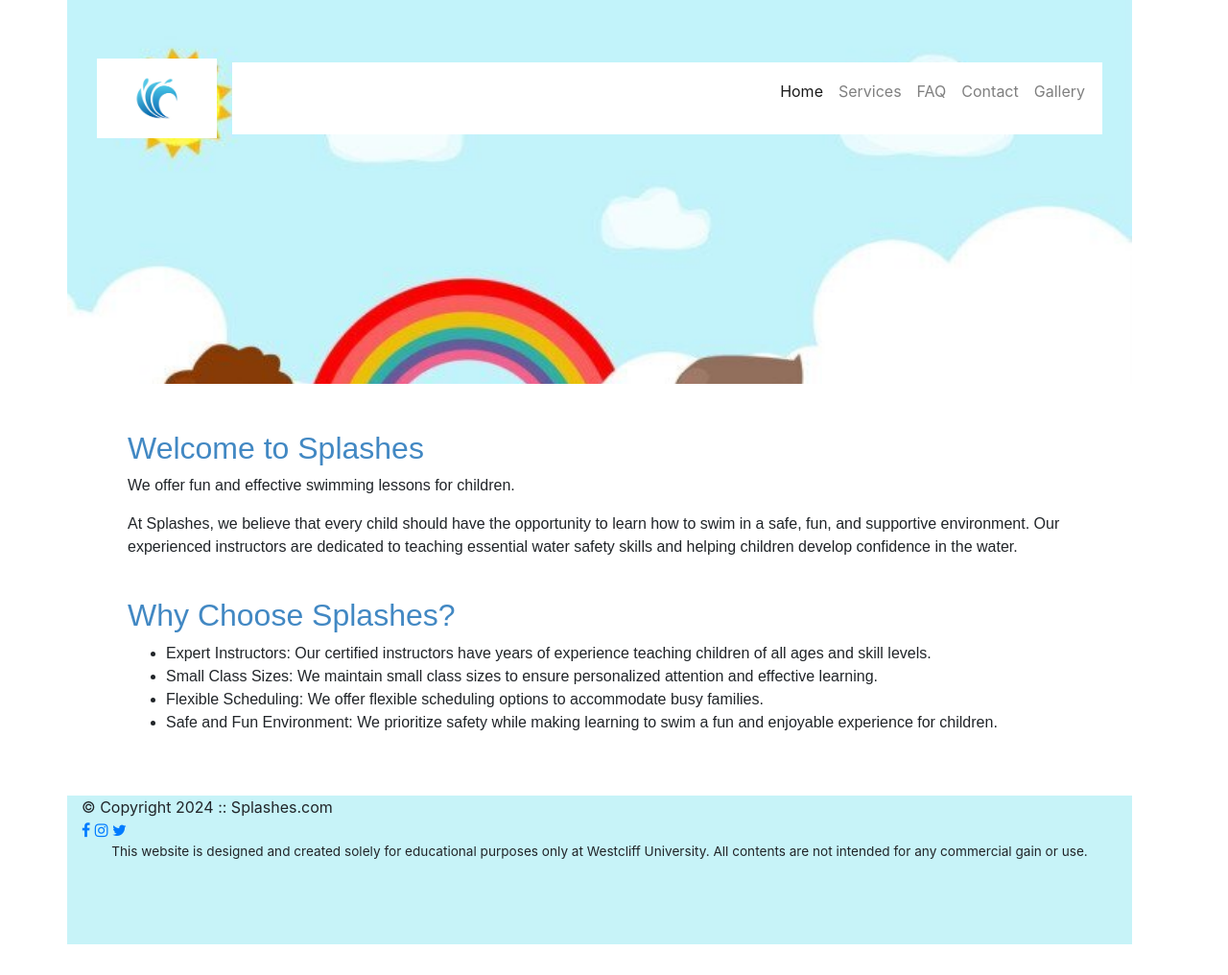
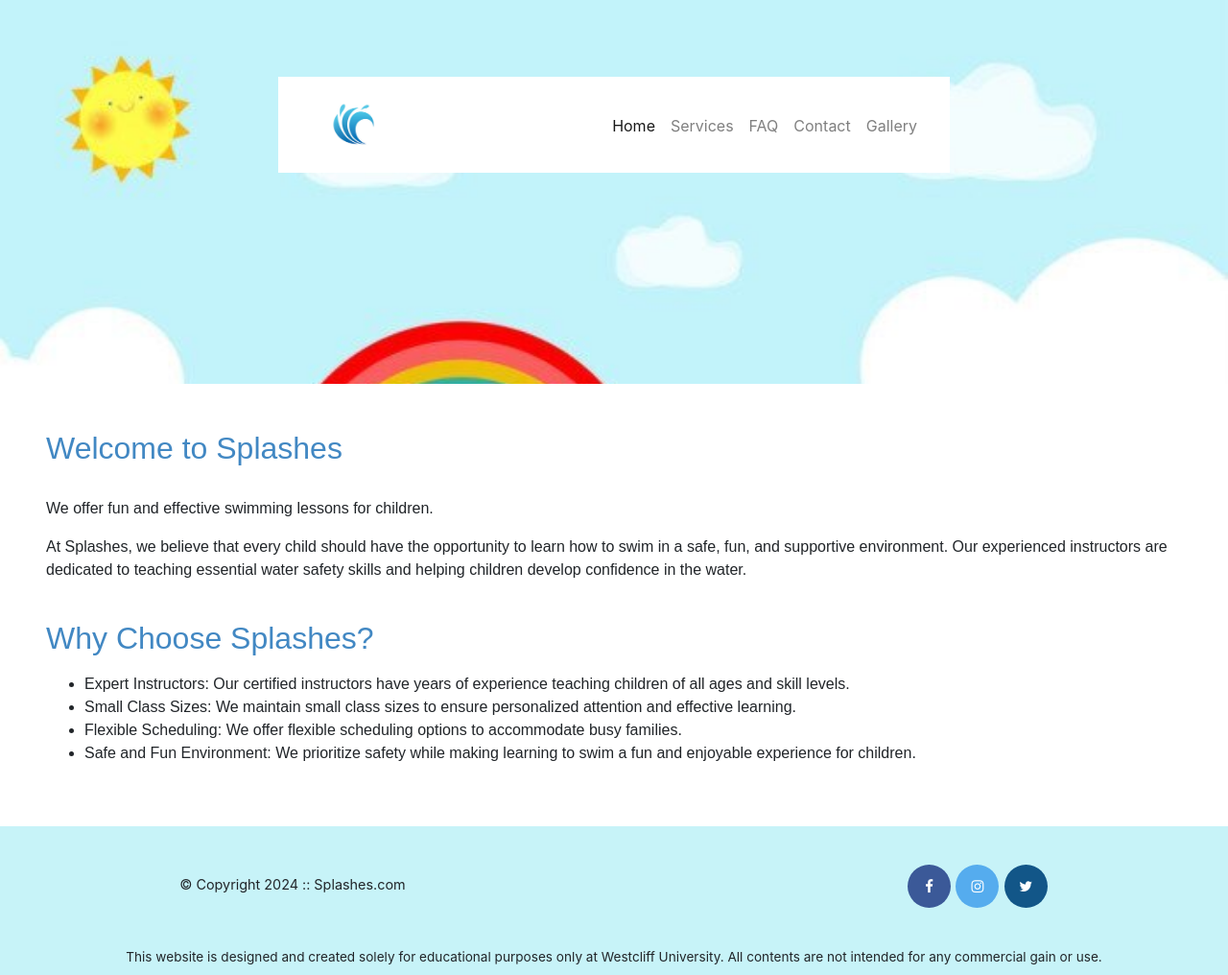
Before and after one commit to shaswatiroy/web801w6d3project1, a plain HTML site: page index.html in a window 1280 px wide. Shown: the whole page at 96% size. Before the commit the page ends 984 px from the top, so only its background shows below. Drawn offline with nearby package versions, Linux system fonts and the light colour scheme.

Commit message:
Revert "Update index.html"
This reverts commit cce4503d9e15d35f7555e7f28c8da66f22df6601.

```diff
--- a/index.html
+++ b/index.html
@@ -6,7 +6,7 @@
   <meta name="viewport" content="width=device-width, initial-scale=1">
   <link rel="stylesheet" href="https://cdn.jsdelivr.net/npm/bootstrap@4.6.2/dist/css/bootstrap.min.css">
   <script src="https://cdn.jsdelivr.net/npm/jquery@3.7.1/dist/jquery.slim.min.js"></script>
-    <script src="https://cdn.jsdelivr.net/npm/popper.js@1.16.1/dist/popper.min.js"></script>
+  <script src="https://cdn.jsdelivr.net/npm/popper.js@1.16.1/dist/umd/popper.min.js"></script>
   <script src="https://cdn.jsdelivr.net/npm/bootstrap@4.6.2/dist/js/bootstrap.bundle.min.js"></script>
   <link rel="stylesheet" href="https://cdnjs.cloudflare.com/ajax/libs/font-awesome/4.7.0/css/font-awesome.min.css">
   <link rel="stylesheet" href="styles.css">
@@ -14,15 +14,15 @@
 
 <body id="home">
     <!-- Container -->
-    <div class="container">
+    <div id="container">
         <!-- Header -->
-        <header class="row">
+        <header>
             <!-- Main Header -->
-            <div class="col-12">
+            <div class="main-header">
                <!-- Main Menu -->
                <nav class="navbar navbar-expand-md navbar-light sticky-top">
-                    <div class="navbar-brand">
-                        <img src="images/logo.jpg" alt="Splashes Logo" class="img-fluid" width="125">
+                    <div class="logo">
+                        <img src="images/logo.jpg" alt="Splashes Logo" width="125">
                     </div>
                     <button class="navbar-toggler" type="button" data-toggle="collapse" data-target="#navbarNav" aria-controls="navbarNav" aria-label="Toggle navigation">
                         <span class="navbar-toggler-icon"></span>
@@ -52,28 +52,29 @@
         </header>
 
         <!-- Main Content Area -->
-        <main class="row">
-            <div class="col-12">
+        <main>
             <!-- Headings and Paragraphs -->
-                <h2>Welcome to Splashes</h2>
+            <h2>Welcome to Splashes</h1><br/>
             <p>We offer fun and effective swimming lessons for children.</p>
             <p>At Splashes, we believe that every child should have the opportunity to learn how to swim in a safe, fun, and supportive environment. Our experienced instructors are dedicated to teaching essential water safety skills and helping children develop confidence in the water.</p>
             <br/>
             <h2>Why Choose Splashes?</h2>
+            <p>
                 <ul>
                     <li>Expert Instructors: Our certified instructors have years of experience teaching children of all ages and skill levels.</li>
                     <li>Small Class Sizes: We maintain small class sizes to ensure personalized attention and effective learning.</li>
                     <li>Flexible Scheduling: We offer flexible scheduling options to accommodate busy families.</li>
                     <li>Safe and Fun Environment: We prioritize safety while making learning to swim a fun and enjoyable experience for children.</li>
                 </ul>
-            </div>
+            </p>
+
         </main>
 
         <!-- Footer -->
-        <footer class="row">
-            <div class="col-12">
+        <footer>
             <!-- Disclaimer Divs -->
-                <div id="nondisclaimer" class="copy">&copy; Copyright 2024 :: Splashes.com</div>
+            <div id="nondisclaimer">
+                <div class="copy">&copy; Copyright 2024 :: Splashes.com</div>
                 <div class="social">
                     <a href="#" class="fa fa-facebook"></a>
                     <a href="#" class="fa fa-instagram"></a>
@@ -82,7 +83,6 @@
             <div id="disclaimer">
                 <p>This website is designed and created solely for educational purposes only at Westcliff University. All contents are not intended for any commercial gain or use.</p>
             </div>
-            </div>
         </footer>
     </div>
 </body>
```
Lines whose indentation alone changed are shown as unchanged.
